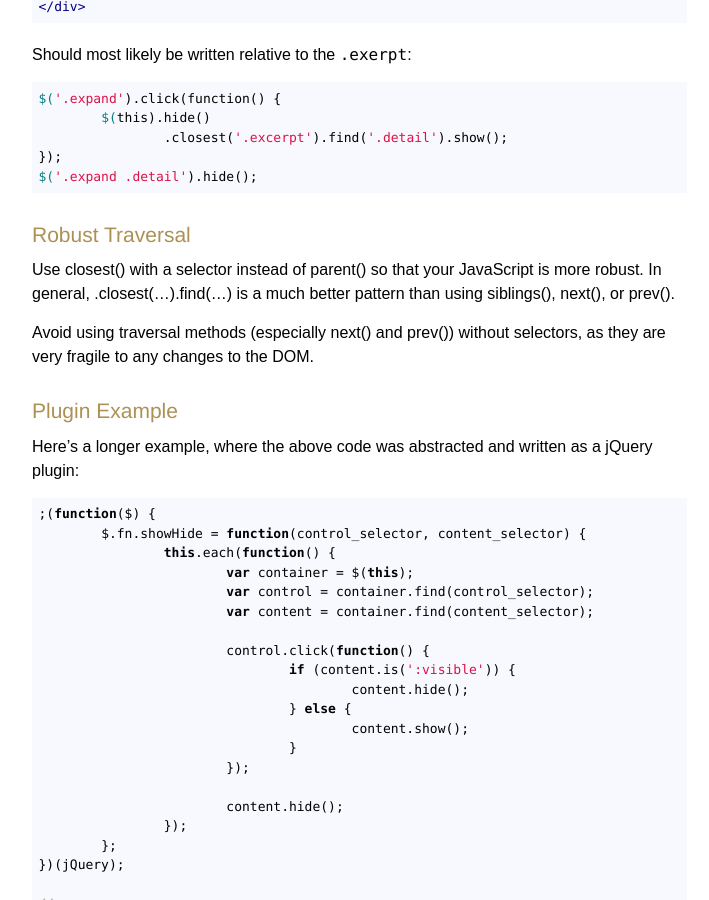
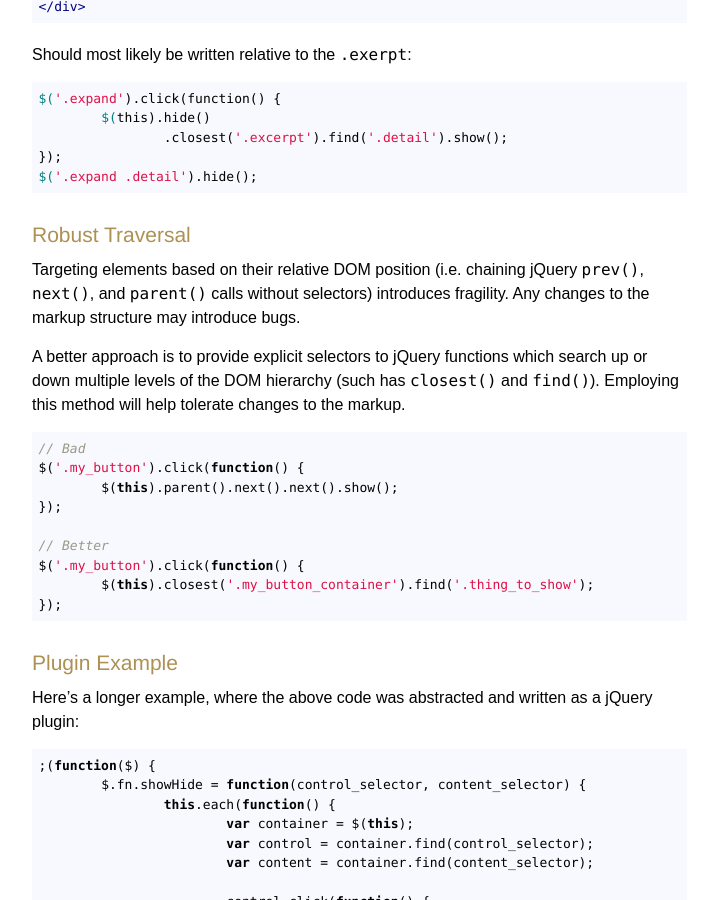
Before and after one commit to imarc/handbook, a Jekyll site: the page built from javascript.markdown, in a window 1280 px wide and 900 px high, scrolled down 14899 px. Shown: the whole window, without its empty margins (138-847 px from the left). Built offline with Jekyll 4.4.1, drawn with Linux system fonts in a browser that asks for light colours; nearby versions of some CDN libraries.

Commit message:
Reworded 'Robust Traversal' section to improve clarity.

```diff
--- a/javascript.markdown
+++ b/javascript.markdown
@@ -702,12 +702,24 @@ Should most likely be written relative to the `.exerpt`:
 
 ### Robust Traversal
 
-Use closest() with a selector instead of parent() so that your JavaScript is
-more robust. In general, .closest(...).find(...) is a much better pattern than
-using siblings(), next(), or prev().
+Targeting elements based on their relative DOM position (i.e. chaining jQuery
+`prev()`, `next()`, and `parent()` calls without selectors) introduces
+fragility. Any changes to the markup structure may introduce bugs.
 
-Avoid using traversal methods (especially next() and prev()) without selectors,
-as they are very fragile to any changes to the DOM.
+A better approach is to provide explicit selectors to jQuery functions
+which search up or down multiple levels of the DOM hierarchy (such has
+`closest()` and `find()`). Employing this method will help tolerate
+changes to the markup.
+
+	// Bad
+	$('.my_button').click(function() {
+		$(this).parent().next().next().show();
+	});
+
+	// Better
+	$('.my_button').click(function() {
+		$(this).closest('.my_button_container').find('.thing_to_show');
+	});
 
 
 ### Plugin Example
```
